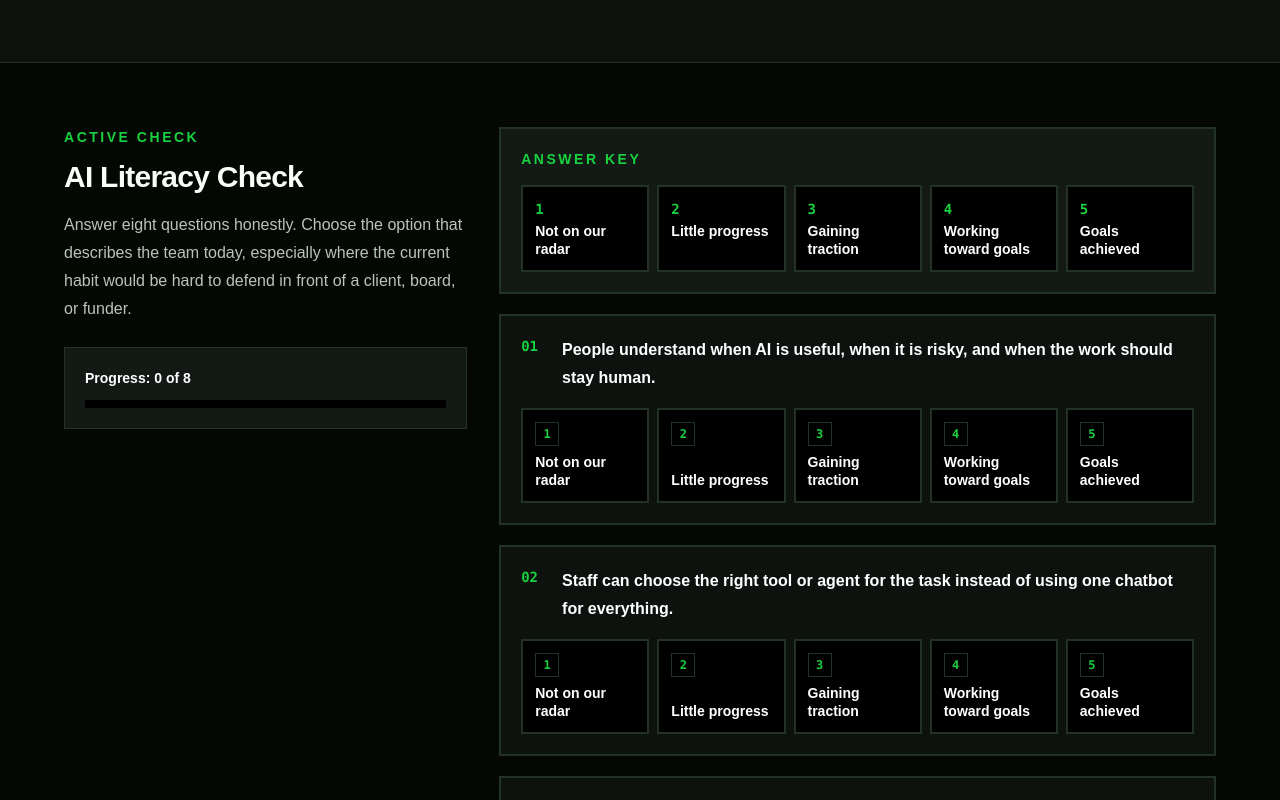
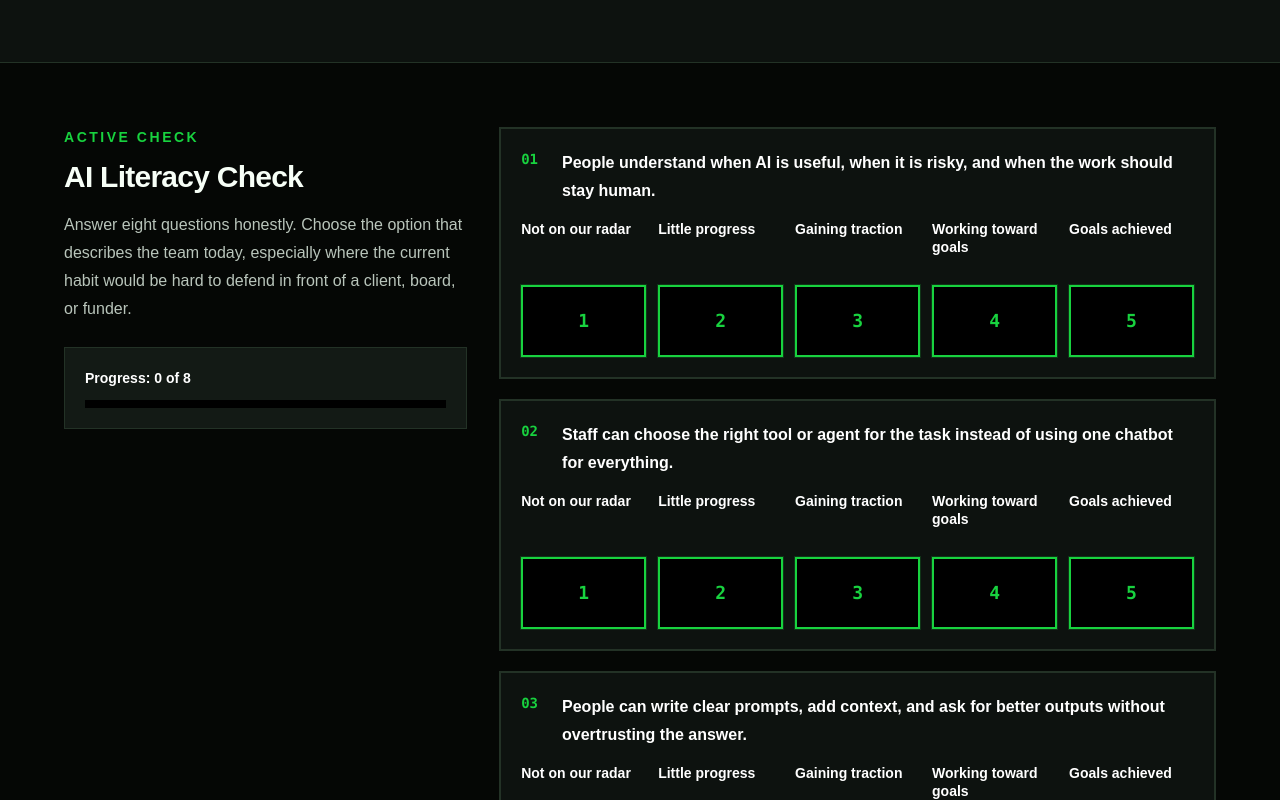
Before and after one commit to jtneumann23/jt23-ai-adoption-diagnostic, a Next.js app: page / in a window 1280 px wide. Shown: the part 1480-2280 px from the top of the page. Built offline with nearby package versions, Linux system fonts and the light colour scheme.

Commit message:
Finalize diagnostic answer tile layout

```diff
--- a/app/page.tsx
+++ b/app/page.tsx
@@ -151,27 +151,6 @@ export default function Home() {
           </aside>
 
           <div className="space-y-5">
-            <div className="border-2 border-[var(--line)] bg-[var(--panel-soft)] p-5">
-              <p className="text-sm font-bold uppercase tracking-[0.18em] text-[var(--jt23-green)]">
-                Answer key
-              </p>
-              <div className="mt-4 grid gap-2 sm:grid-cols-5">
-                {activeAssessment.questions[0]?.options.map((option) => (
-                  <div
-                    className="border-2 border-[var(--line)] bg-black p-3"
-                    key={option.value}
-                  >
-                    <p className="font-mono text-sm font-bold text-[var(--jt23-green)]">
-                      {option.value}
-                    </p>
-                    <p className="mt-1 text-sm font-bold leading-tight text-white">
-                      {option.label}
-                    </p>
-                  </div>
-                ))}
-              </div>
-            </div>
-
             {activeAssessment.questions.map((question, questionIndex) => (
               <div
                 aria-labelledby={`${question.id}-prompt`}
@@ -188,35 +167,31 @@ export default function Home() {
                   </span>
                   <span>{question.prompt}</span>
                 </h3>
-                <div className="grid gap-2 sm:grid-cols-5">
+                <div className="grid gap-3 sm:grid-cols-5">
                   {question.options.map((option) => {
                     const selected = activeAnswers[question.id] === option.value;
 
                     return (
-                      <button
-                        aria-pressed={selected}
-                        className={`group flex min-h-[5.25rem] flex-col items-start justify-between gap-2 border-2 bg-black px-3 py-3 text-left text-sm font-bold text-white transition hover:-translate-y-0.5 ${
-                          selected
-                            ? "border-[var(--jt23-green)] shadow-[0_0_0_1px_var(--jt23-green)]"
-                            : "border-[var(--line)] hover:border-[var(--jt23-green)]"
-                        }`}
-                        key={option.value}
-                        onClick={() => answerQuestion(question.id, option.value)}
-                        type="button"
-                      >
-                        <span
-                          className={`grid h-6 w-6 shrink-0 place-items-center border font-mono text-xs ${
+                      <div className="flex min-w-0 flex-col gap-2" key={option.value}>
+                        <p className="min-h-[2.5rem] text-sm font-bold leading-tight text-white sm:min-h-[3.5rem]">
+                          {option.label}
+                        </p>
+                        <button
+                          aria-label={`${option.value}: ${option.label}`}
+                          aria-pressed={selected}
+                          className={`group grid min-h-[4.5rem] place-items-center border-2 border-[var(--jt23-green)] bg-black px-3 py-3 text-center font-mono text-lg font-bold text-[var(--jt23-green)] transition hover:-translate-y-0.5 hover:bg-[#071108] ${
                             selected
-                              ? "border-[var(--jt23-green)] text-[var(--jt23-green)]"
-                              : "border-[var(--line)] text-[var(--jt23-green)] group-hover:border-[var(--jt23-green)]"
+                              ? "shadow-[0_0_0_2px_var(--jt23-green),0_0_24px_rgba(24,210,63,0.28)]"
+                              : "shadow-[0_0_0_1px_rgba(24,210,63,0.18)]"
                           }`}
+                          onClick={() =>
+                            answerQuestion(question.id, option.value)
+                          }
+                          type="button"
                         >
                           {option.value}
-                        </span>
-                        <span className="w-full break-words leading-tight">
-                          {option.label}
-                        </span>
-                      </button>
+                        </button>
+                      </div>
                     );
                   })}
                 </div>
--- a/work/check-flow.tsx
+++ b/work/check-flow.tsx
@@ -85,7 +85,7 @@ assert.ok(text().includes("AI is already in the workflow. Is it under control?")
 assert.ok(text().includes("JT23 AI Adoption Diagnostic"));
 assert.ok(text().includes("No private data needed."));
 assert.ok(text().includes("Book a Readiness Call"));
-assert.ok(text().includes("Answer key"));
+assert.equal(text().includes("Answer key"), false);
 assert.ok(text().includes("Not on our radar"));
 assert.ok(text().includes("Goals achieved"));
 
```
